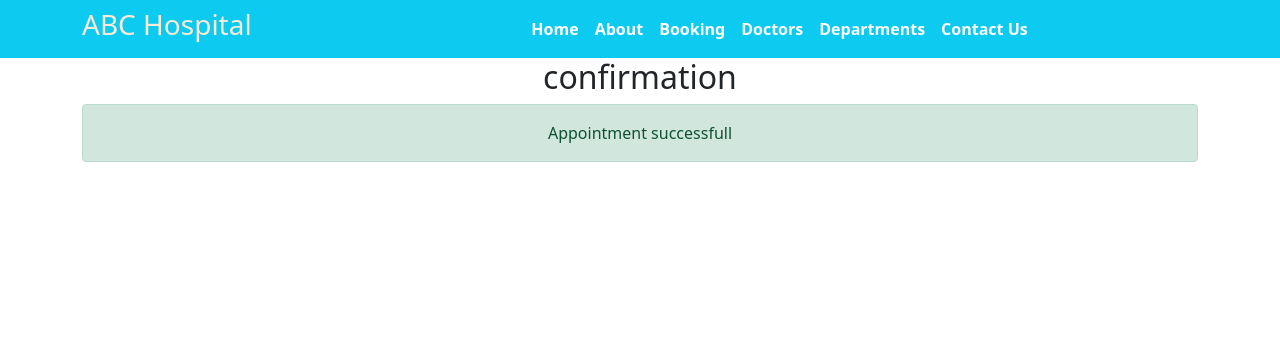
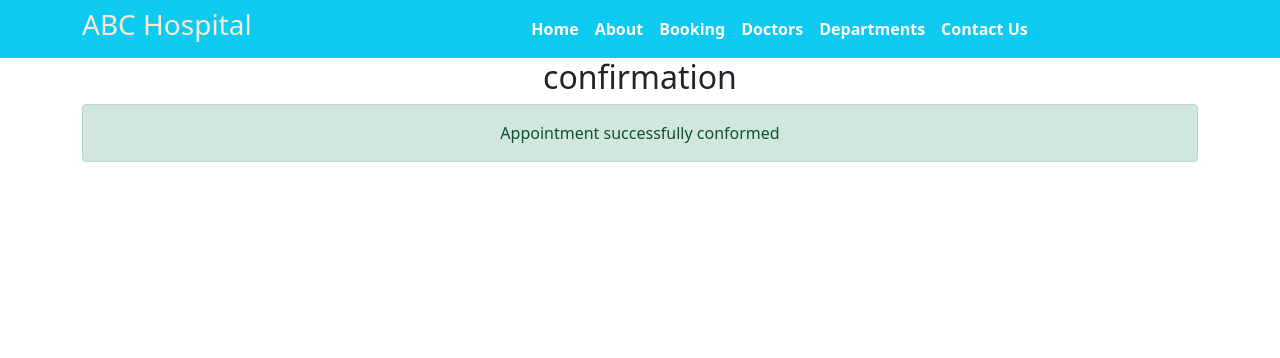
Before and after one commit to aseebee/django_hospital_mgmt, a Django app: template templates/confirmation.html in a window 1280 px wide. Shown: the top 358 px of the page. Run offline with Django 4.2, Linux system fonts and the light colour scheme; the template is opened without the code that fills it, so the values that code supplies are empty; some libraries are stand-ins or nearby versions.

Commit message:
changed case

```diff
--- a/templates/confirmation.html
+++ b/templates/confirmation.html
@@ -6,7 +6,7 @@ confirmation{% endblock title %}
 {% block content %}<div class="container text-center"><h2>confirmation</h2>
 
     <div class="alert alert-success" role="alert">
-        Appointment successfull
+        Appointment successfully conformed
       </div>
 
 </div>{% endblock content %}
--- a/templates/contact.html
+++ b/templates/contact.html
@@ -33,7 +33,7 @@ background-size: cover">
 <section class="mb-4">
 
     <!--Section heading-->
-    <h2 class="h1-responsive text-center ">Contact us</h2>
+    <h2 class="h1-responsive text-center ">Contact Us</h2>
     <!--Section description-->
     <p class="text-center w-responsive mx-auto mb-5">Do you have any questions? Please do not hesitate to contact us directly. Our team will come back to you within
         a matter of hours to help you.</p>
```
